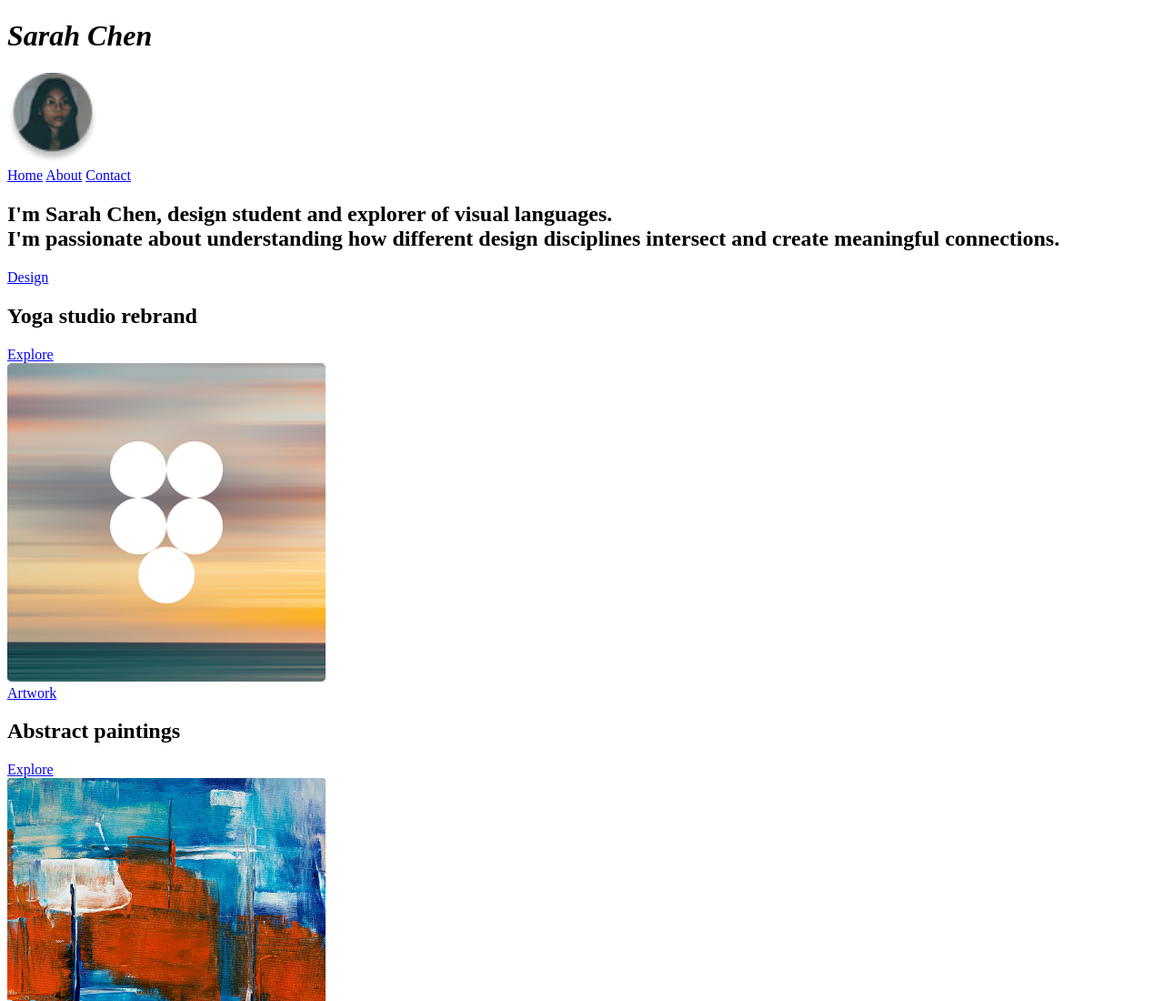
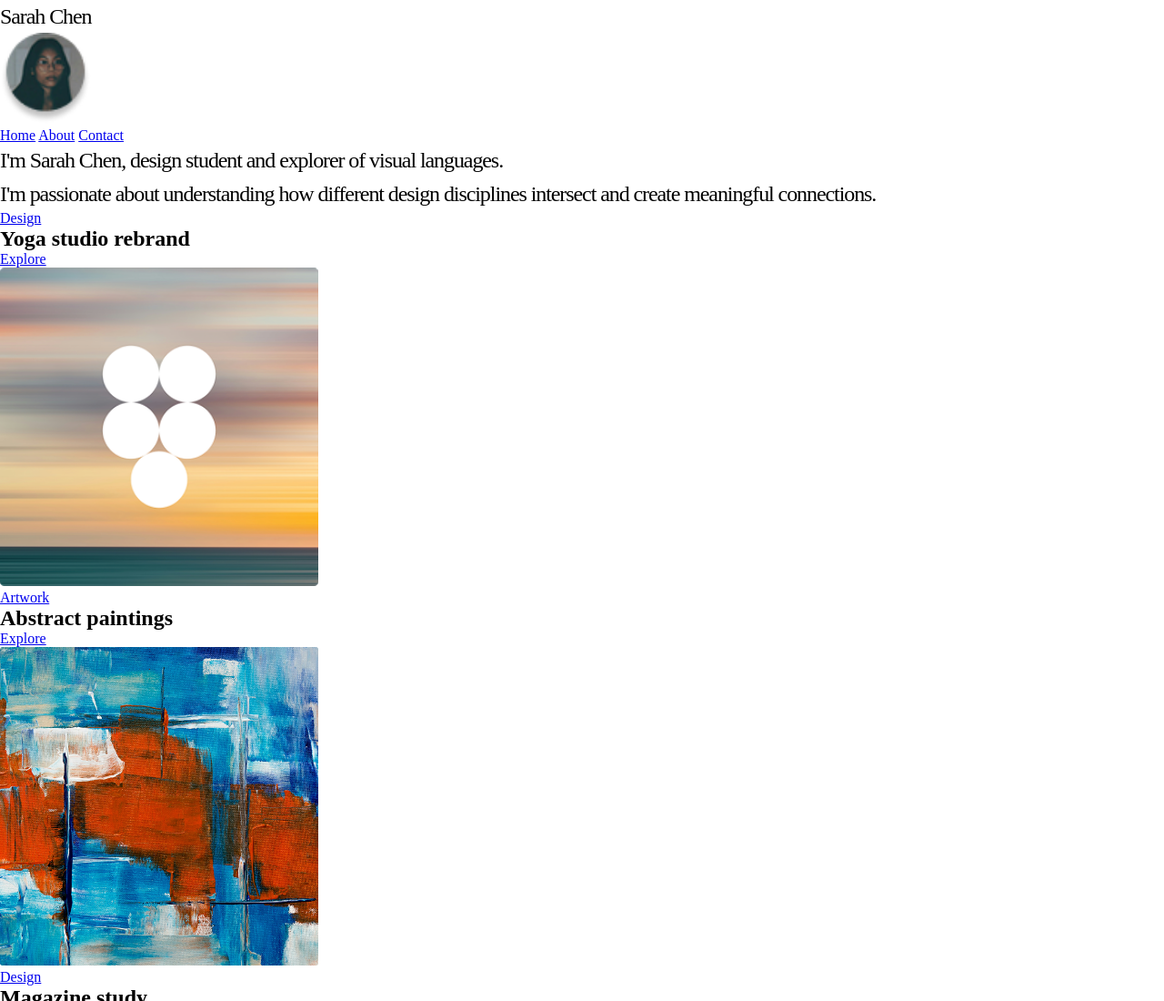
Before and after one commit to gerjos16-spec/web-personal, a plain HTML site: page index.html in a window 1280 px wide. Shown: the top 1100 px of the page at 91% size. Drawn offline with Linux system fonts and the light colour scheme.

Commit message:
primera introduccion de css

```diff
--- a/index.html
+++ b/index.html
@@ -5,9 +5,29 @@
     <meta charset="UTF-8">
     <meta name="viewport" content="width=device-width, initial-scale=1.0">
     <title>Document</title>
+    <link rel="preconnect" href="https://fonts.googleapis.com">
+<link rel="preconnect" href="https://fonts.gstatic.com" crossorigin>
+<link href="https://fonts.googleapis.com/css2?family=Source+Sans+3:ital,wght@0,200..900;1,200..900&family=Source+Serif+4:ital,opsz,wght@0,8..60,200..900;1,8..60,200..900&display=swap" rel="stylesheet">
 </head>
+<style>
+
+    * {
+        margin: 0;
+        box-sizing: border-box;
+    }
+    .title-name {
+        font-family: 'Source Serif Pro';
+        font-weight: 400;
+        font-size: 24px;
+        line-height: 152%;
+
+        letter-spacing: -0.045em;
+
+        color: #000000;
+    }
+</style>
 <header>
-    <h1><i> Sarah Chen</i></h1>
+    <h1 class="title-name"> Sarah Chen</h1>
     <img src="./assets/sara.png" alt="Sarah Chen" width="100">
     <nav>
         <div>
@@ -21,7 +41,7 @@
 <body>
     <main>
         <div>
-            <h2>I'm Sarah Chen, design student and explorer of visual languages. <br>
+            <h2 class="title-name">I'm Sarah Chen, design student and explorer of visual languages. <br>
                 I'm passionate about understanding how different design disciplines intersect and create meaningful
                 connections.</h2>
         </div>
@@ -70,8 +90,9 @@
             </div>
         </div>
         <div>
-            <h2>I'm dedicated to crafting meaningful visual experiences through a multidisciplinary design approach.</h2>
-       <a>Discover my skills and passions</a>
+            <h2>I'm dedicated to crafting meaningful visual experiences through a multidisciplinary design approach.
+            </h2>
+            <a>Discover my skills and passions</a>
         </div>
         <footer>
             <nav>
@@ -85,4 +106,5 @@
     </main>
     <p>© 2024 Sarah Chen. All rights reserved.</p>
 </body>
+
 </html>
```
